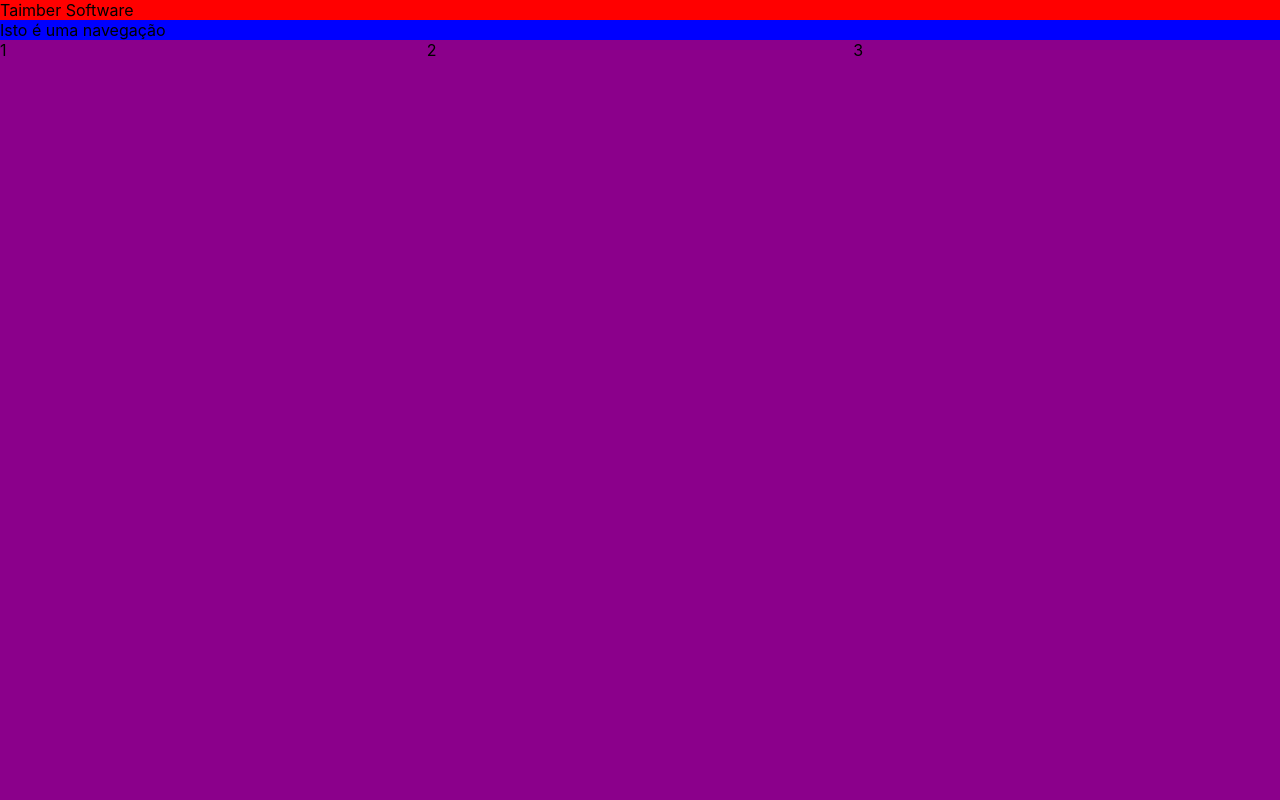
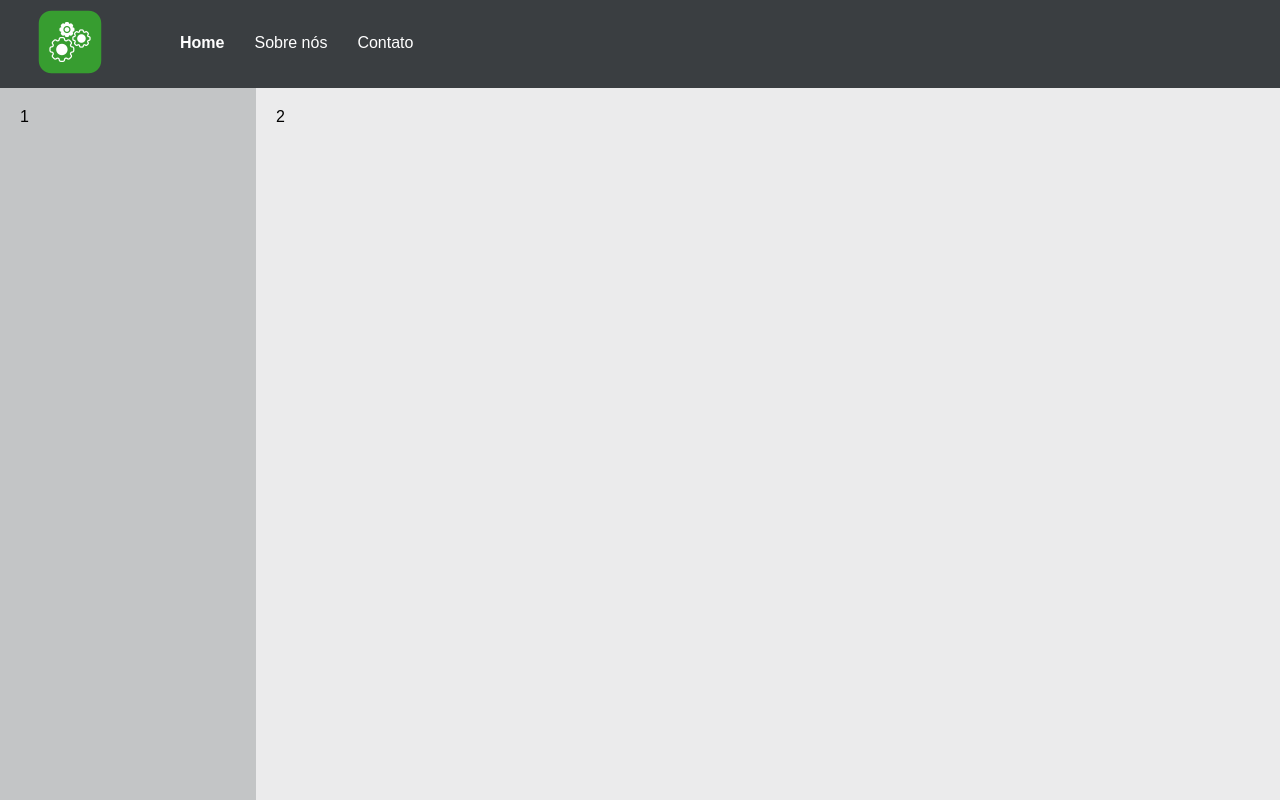
Before and after one commit to salomaodasilva13/estudos-react, a React (Create React App) app: page / in a window 1280 px wide. Shown: the top 800 px of the page. Built offline with nearby package versions, Linux system fonts and the light colour scheme.

Commit message:
Adicionando layout básico

```diff
--- a/src/App.css
+++ b/src/App.css
@@ -1,43 +1,118 @@
 * {
 
+  font-family: Arial, sans-serif;
+  font-size: 16px;
   box-sizing: border-box;
   margin: 0px;
   padding: 0px;
 
 }
 
-body {}
+body {
+
+  background-color: #ebebec;
+
+}
 
 header {
 
-  background-color: red;
+  background-color: #3a3e41;
+  padding: 20px;
+  padding-top: 10px;
+  padding-bottom: 10px;
+  display: flex;
+  flex-direction: row;
+  justify-content: start;
+
+}
+
+.header-left {
+
+  width: 100px;
+  float: left;
+  text-align: center;
+
+}
+
+.header-right {
+
+  margin-left: 25px;
+  padding-top: 14px;
+  float: left;
 
 }
 
 nav {
 
-  background-color: blue;
+  padding: 10px 20px;
+  width: 100%;
+
+}
+
+ul {
+
+  list-style: none;
+  padding: 0;
+  margin: 0;
+  display: flex;
+
+}
+
+li {
+
+  margin: 0 15px;
+  color: #fff;
+  transition: color 0.3s ease;
+
+}
+
+li:hover {
+
+  color: #f39c12;
+  cursor: pointer;
+
+}
+
+li:first-child {
+
+  font-weight: bold;
 
 }
 
 main {
 
-  background-color: blueviolet;
-  min-height: 100vh;
   display: grid;
-  grid-template-columns: 1fr 1fr 1fr;
+  grid-template-columns: 1fr 4fr;
+  height: 100vh;
+
+}
+
+.menu-lateral {
+
+  background-color: #c3c5c6;
+  padding: 20px;
+
+}
+
+.conteudo-centro {
+
+  padding: 20px;
 
 }
 
 footer {
 
-  background-color: black;
+  background-color: #3a3e41;
+  padding: 15px;
+  padding-top: 50px;
+  padding-bottom: 50px;
   margin-top: auto;
+  color: #fff;
 
 }
 
-section {
+.logoTopo {
 
-  background-color: darkmagenta;
+  width: 64px;
 
 }
--- a/src/App.js
+++ b/src/App.js
@@ -1,7 +1,6 @@
 import logo from './logo.svg';
 import './App.css';
 import Header from './components/Header';
-import Nav from './components/Nav';
 import Main from './components/Main'
 import Footer from './components/Footer';
 
@@ -9,7 +8,6 @@ function App() {
   return (
     <body>
       <Header />
-      <Nav />
       <Main />
       <Footer />
     </body>
--- a/src/components/Header.js
+++ b/src/components/Header.js
@@ -1,7 +1,29 @@
+import Nav from './Nav';
+
+const logoTopo = {
+
+    name: 'SalomaoTech',
+    url: 'imagens/logo64.png',
+    className: 'logoTopo',
+
+}
+
 export default function Header() {
 
     return (
-        <header>Taimber Software</header>
+        <>
+            <header>
+
+                <div className={"header-left"}>
+                    <img src={logoTopo.url} className={logoTopo.className} />
+                </div>
+
+                <div className={"header-right"}>
+                    <Nav />
+                </div>
+
+            </header>
+        </>
     );
 
 }
--- a/src/components/Main.js
+++ b/src/components/Main.js
@@ -2,9 +2,8 @@ export default function Main() {
 
     return (
         <main>
-            <section>1</section>
-            <section>2</section>
-            <section>3</section>
+            <section className={"menu-lateral"}>1</section>
+            <section className={"conteudo-centro"}>2</section>
         </main>
     );
 
--- a/src/components/Nav.js
+++ b/src/components/Nav.js
@@ -1,7 +1,13 @@
-export default function Nav(){
+export default function Nav() {
 
     return (
-        <nav>Isto é uma navegação</nav>
+        <nav>
+            <ul>
+                <li>Home</li>
+                <li>Sobre nós</li>
+                <li>Contato</li>
+            </ul>
+        </nav>
     );
 
 }
```
Also changed, not shown: public/imagens/logo128.png (added), public/imagens/logo64.png (added).
